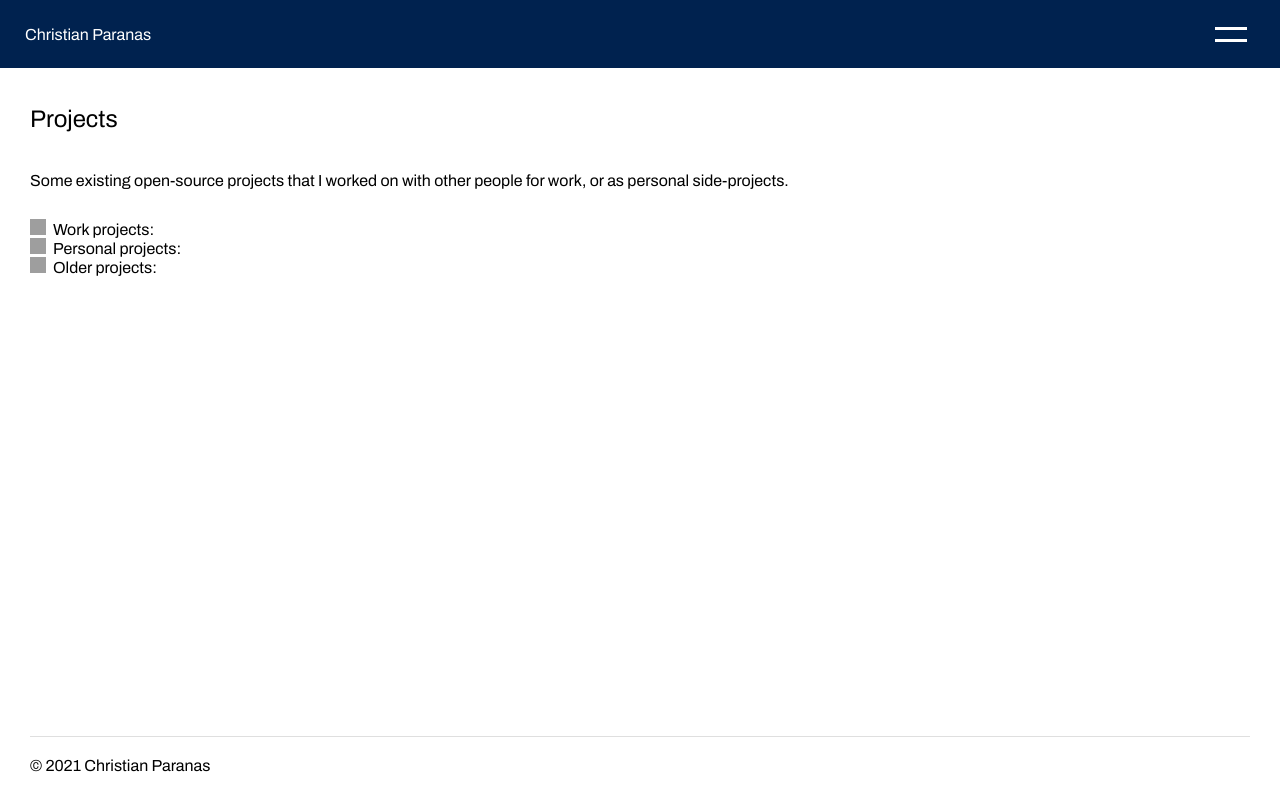
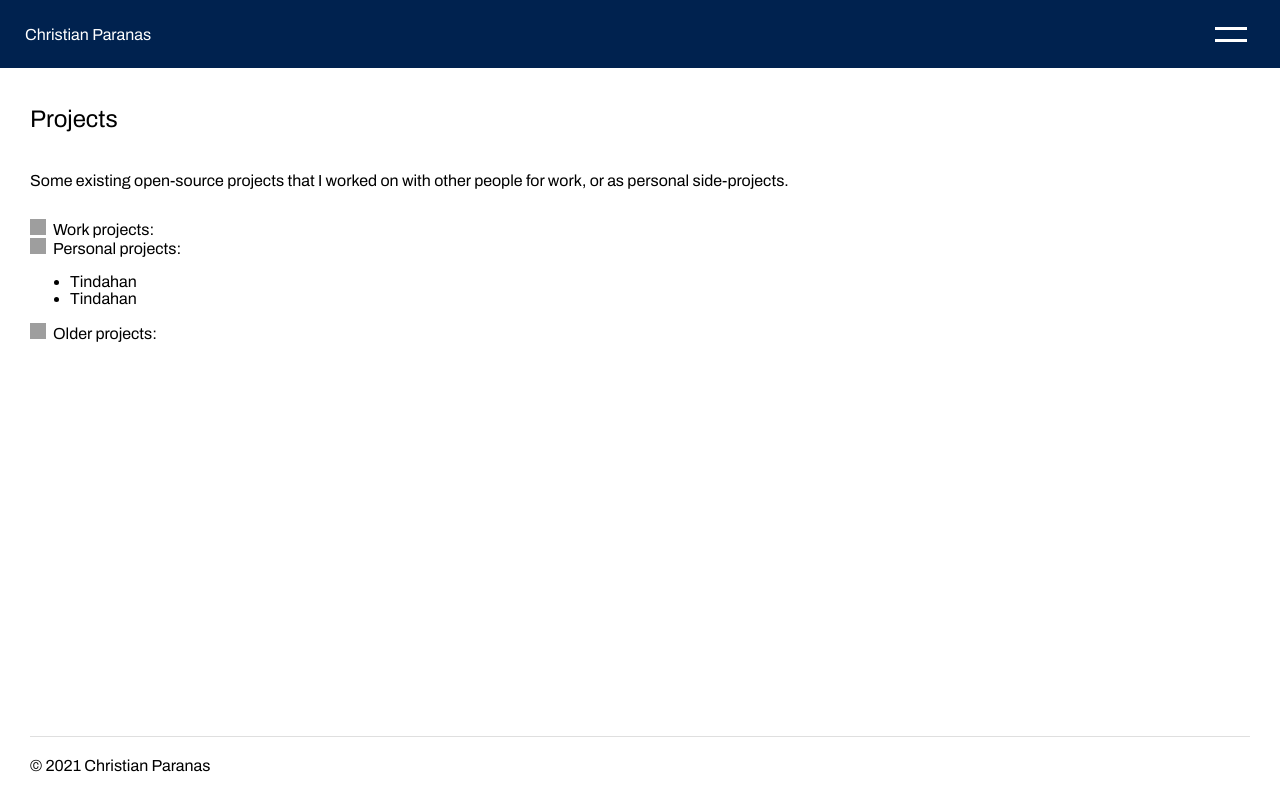
Before and after one commit to christianparanas/portv4, a Next.js app: page /projects in a window 1280 px wide. Built offline with nearby package versions, Linux system fonts and the light colour scheme; grey boxes are pictures that could not be loaded.

Commit message:
projects

```diff
--- /dev/null
+++ b/pages/api/projects.json
@@ -0,0 +1,17 @@
+[
+	[
+
+	],
+	[
+		{
+			"projectName": "Tindahan",
+			"projectLink": "https://tindahan.vercel.app/",
+			"projectDescription": "Lorem dolor"
+		},
+		{
+			"projectName": "Tindahan",
+			"projectLink": "https://tindahan.vercel.app/",
+			"projectDescription": "Lorem dolor"
+		}
+	]
+]
--- a/pages/projects.jsx
+++ b/pages/projects.jsx
@@ -1,10 +1,27 @@
 import Head from 'next/head'
-import { useState } from 'react'
+import { useState, useEffect } from 'react'
 import Image from 'next/image'
+import Link from 'next/link'
 
+// data
+import projects from './api/projects.json'
 
 
 export default function Home() {
+  const [projs, setProjs] = useState(projects)
+
+  useEffect(() => {
+    console.log(projects)
+
+  }, [])
+
+  if(!process.browser) return null
+
+
+  // external routing
+  const externalLink = (path) => {
+    window.location.href = path
+  }
 
   return (
     <div className="container">
@@ -22,17 +39,29 @@ export default function Home() {
             <div className="diff_proj">
               <div className="head">
                 <img draggable="false" role="img" className="emoji" alt="💼" src="https://s.w.org/images/core/emoji/13.0.1/svg/1f4bc.svg" />
-                Work projects:</div>
+                Work projects:
+              </div>
             </div>
             <div className="diff_proj">
               <div className="head">
                 <img draggable="false" role="img" className="emoji" alt="💻" src="https://s.w.org/images/core/emoji/13.0.1/svg/1f4bb.svg" />
-                Personal projects:</div>
+                Personal projects:
+              </div>
+              <div className="diff_proj_content">
+                <ul>
+                  {projs[1].map((val, key) => {
+                    return (
+                      <li key={key}><a href={val.projectLink}>{val.projectName}</a></li>
+                    )
+                  })}
+                </ul>
+              </div>
             </div>
             <div className="diff_proj">
               <div className="head">
                 <img draggable="false" role="img" className="emoji" alt="🕰" src="https://s.w.org/images/core/emoji/13.0.1/svg/1f570.svg" />
-                Older projects:</div>
+                Older projects:
+              </div>
             </div>
           </div>
         </div>
```
